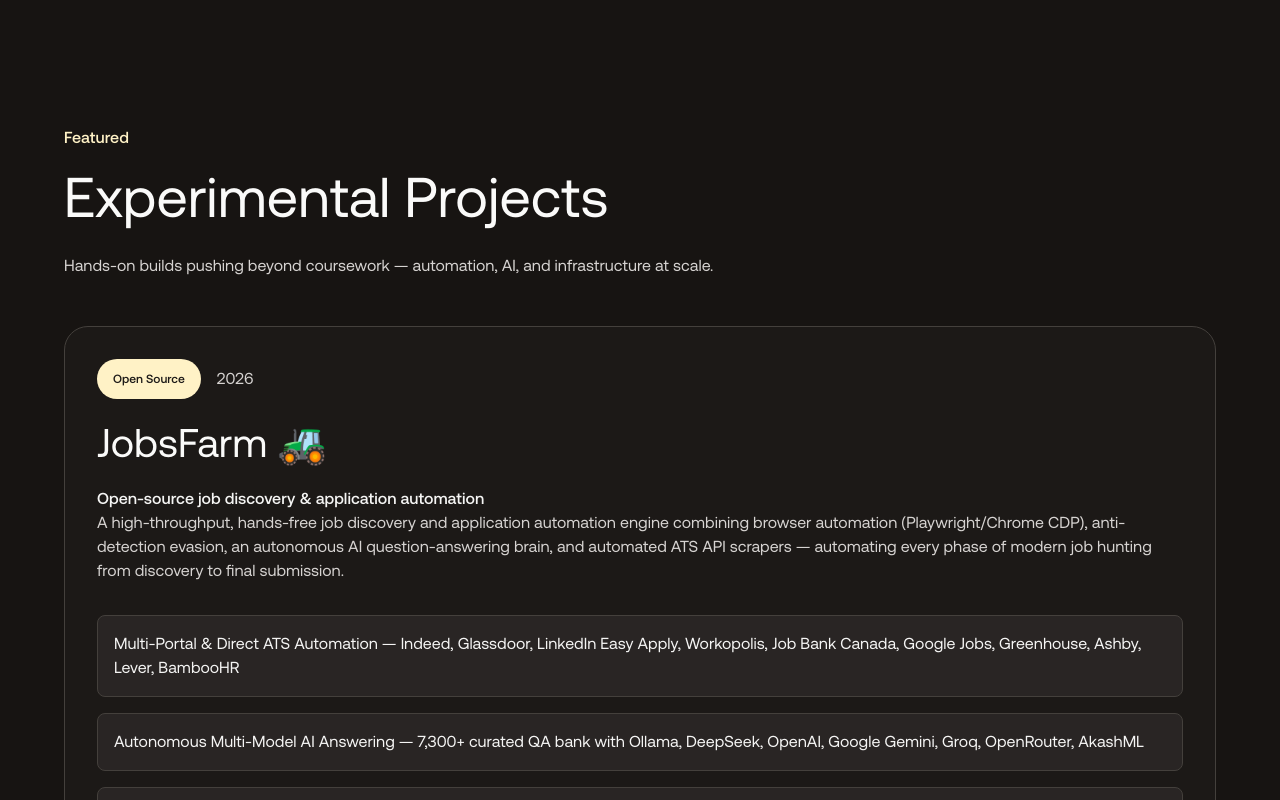
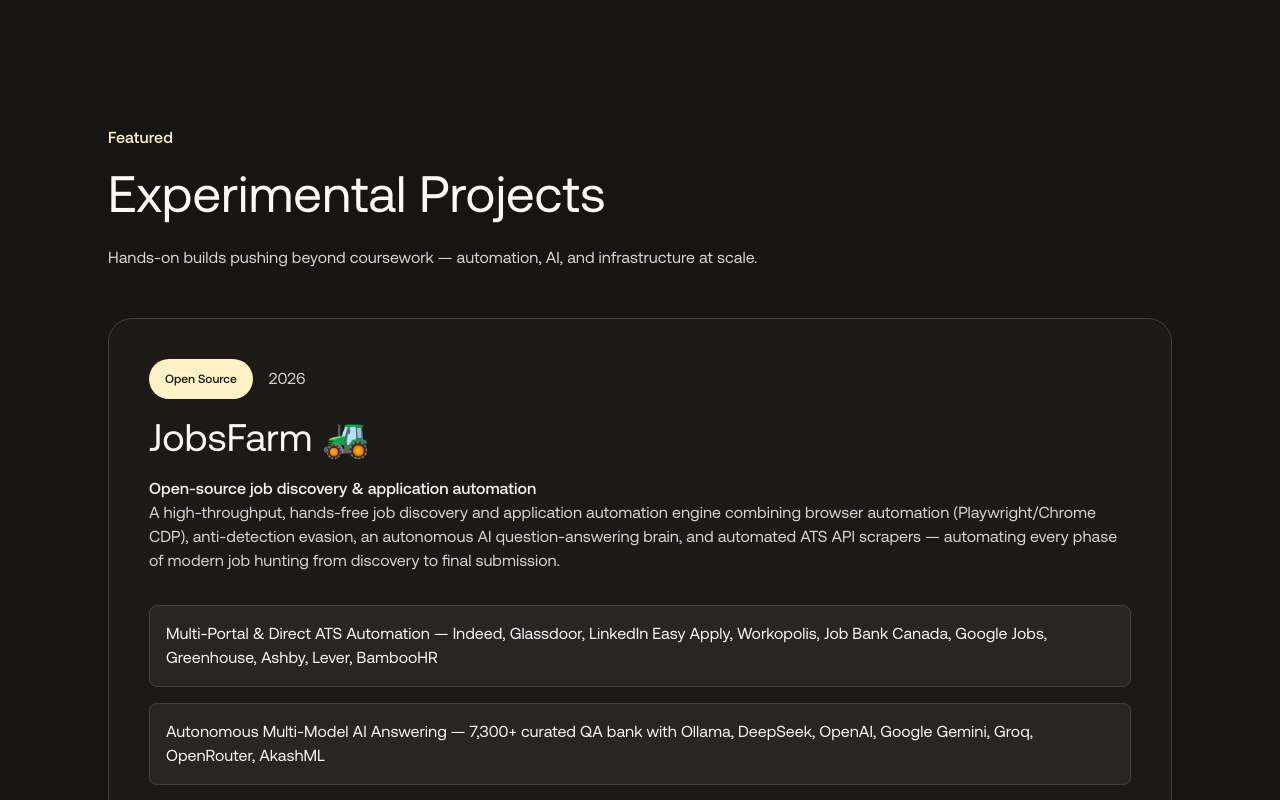
Before and after one commit to lovesidhuy/portfoliowebsite, a React (Vite) app: page / in a window 1280 px wide. Shown: the part 4000-4800 px from the top of the page. Built offline with nearby package versions, Linux system fonts and the light colour scheme.

Commit message:
Add breathing room to experimental projects

```diff
--- a/src/components/ExperimentalProjects.jsx
+++ b/src/components/ExperimentalProjects.jsx
@@ -31,10 +31,10 @@
 function ExperimentalProjects() {
   return (
     <section id="experimental-projects" className="overflow-hidden bg-[#171412] px-2 py-[96px] md:px-5 md:py-[160px] lg:px-8" data-analytics-section="experimental_projects">
-      <div className="mx-auto max-w-[1224px]">
+      <div className="experimental-projects__content mx-auto">
         <div className="mb-6 md:mb-12">
           <p className="mb-2 text-body-l font-medium skills-accent">Featured</p>
-          <h2 className="text-heading-l md:text-heading-xxl">
+          <h2 className="experimental-projects__heading text-heading-l">
             Experimental Projects
           </h2>
           <p className="mt-3 max-w-[720px] font-normal leading-6 skills-muted">
@@ -43,12 +43,12 @@
         </div>
         <div className="grid gap-8">
           {experimentalProjects.map((project) => (
-            <article key={project.id} className="rounded-3 border border-[#44403C] bg-[#1C1917] p-4 md:p-6">
+            <article key={project.id} className="experimental-projects__card rounded-3 border border-[#44403C] bg-[#1C1917] p-4">
               <div className="mb-2 flex items-center gap-2">
                 <span className="rounded-full bg-[#FFF2C6] px-2 py-1.5 text-body-s font-medium text-[#1C1917]">Open Source</span>
                 <span className="experimental-project__year text-body-l">2026</span>
               </div>
-              <h3 className="mb-2 text-[28px] leading-[40px] text-[#FAFAF9] md:text-[40px] md:leading-[56px]">
+              <h3 className="experimental-projects__title mb-2 text-[28px] leading-[40px] text-[#FAFAF9]">
                 {project.title}
               </h3>
               <p className="experimental-project__tagline mb-3 font-medium leading-6">{project.tagline}</p>
--- a/src/styles/App.css
+++ b/src/styles/App.css
@@ -651,6 +651,32 @@
   color: #f5f5f4;
 }
 
+/* A more compact reading column leaves deliberate dark negative space around
+   experimental work instead of making a single project feel oversized. */
+#experimental-projects .experimental-projects__content {
+  max-width: 1064px;
+}
+
+#experimental-projects .experimental-projects__heading {
+  font-size: clamp(2.5rem, 4vw, 3.5rem);
+  line-height: 1.1;
+}
+
+#experimental-projects .experimental-projects__card {
+  padding: 2rem;
+}
+
+#experimental-projects .experimental-projects__title {
+  font-size: clamp(2rem, 3vw, 2.5rem);
+  line-height: 1.2;
+}
+
+@media (min-width: 768px) {
+  #experimental-projects .experimental-projects__card {
+    padding: 2.5rem;
+  }
+}
+
 /* Hero profile cards (light theme) */
 .hero-icon-box {
   display: flex;
```
